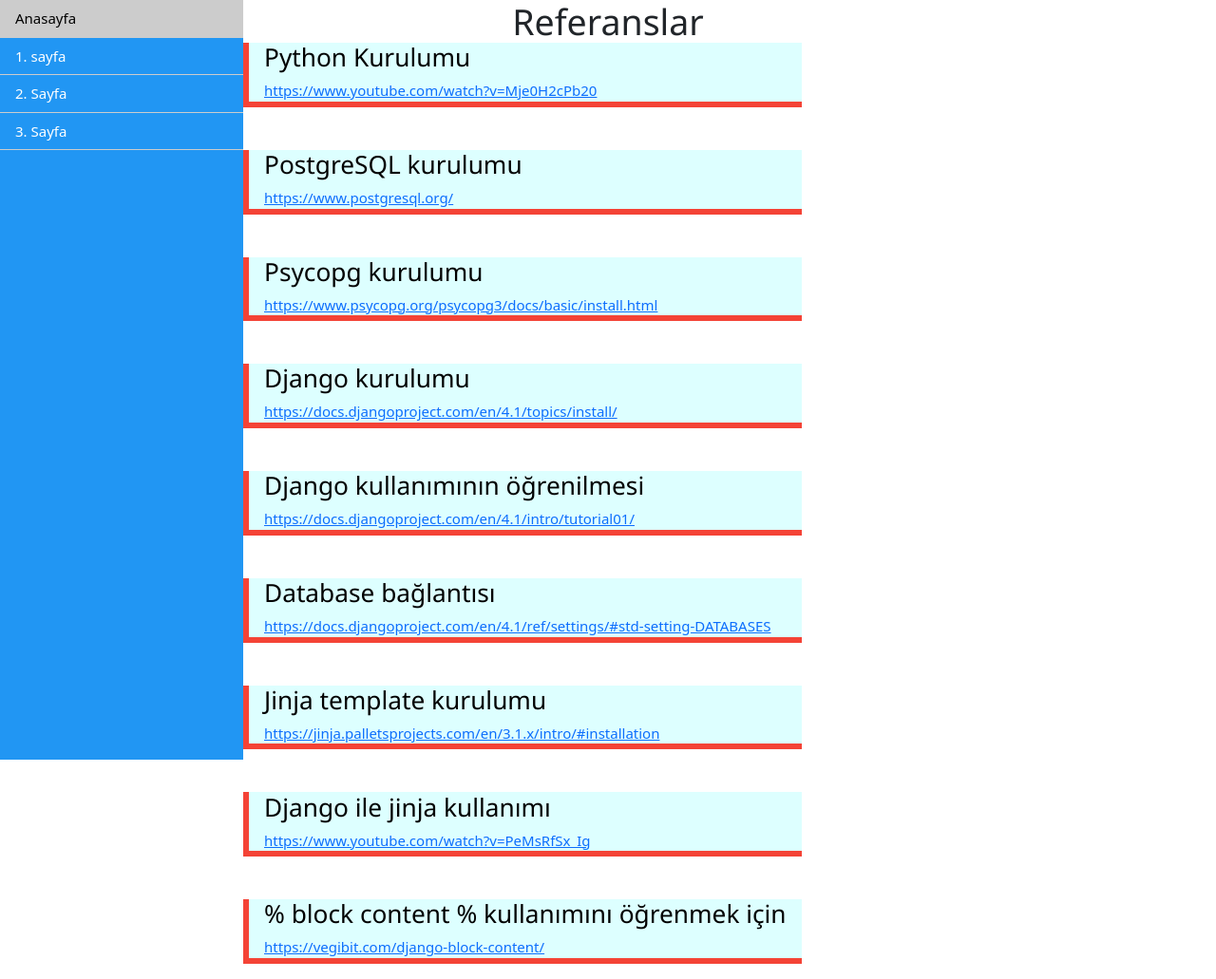
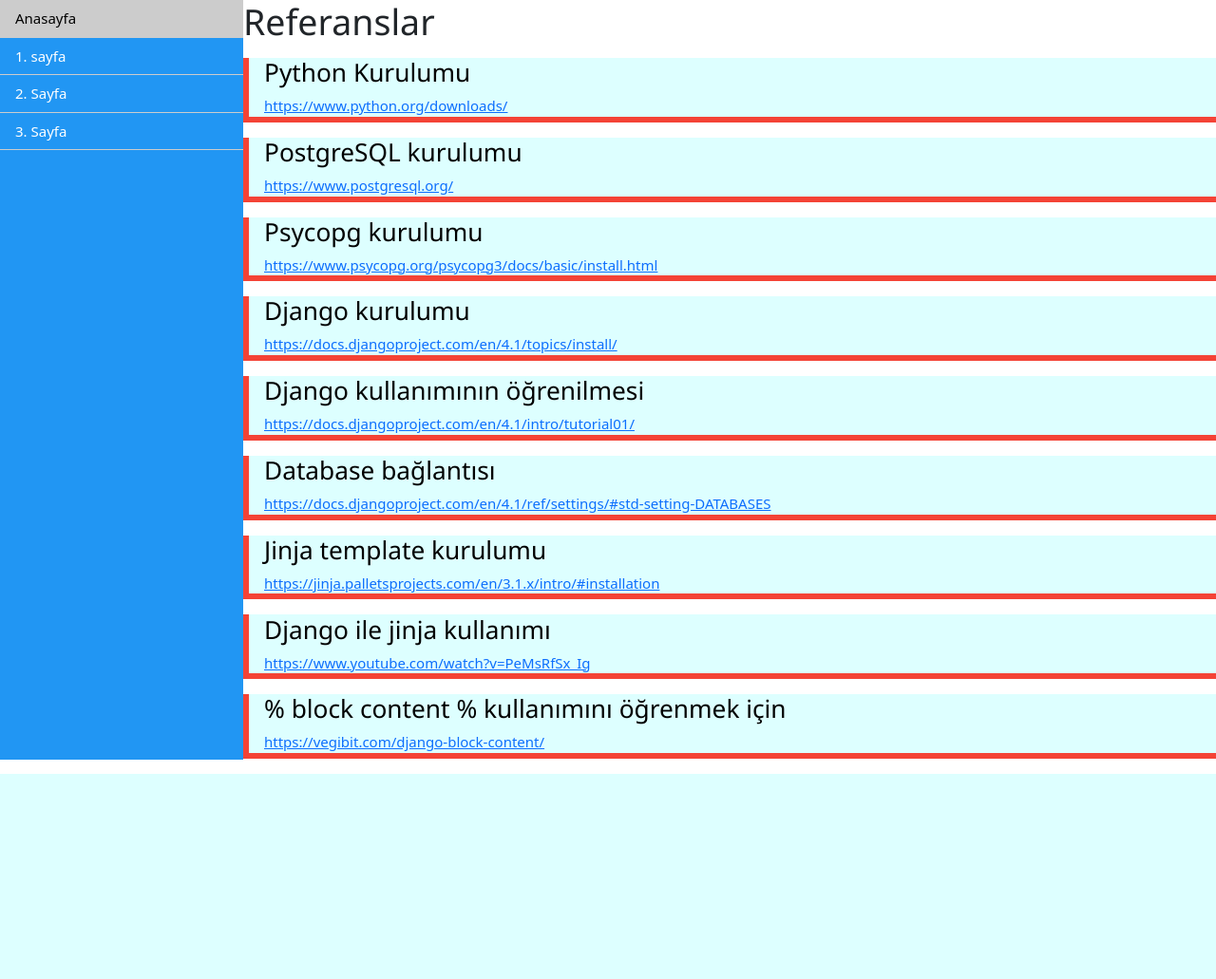
Before and after one commit to EmreKaya0860/basicformwithdjango, a Django app: page /SecondPage/ in a window 1280 px wide. Shown: the whole page at 95% size. After the commit the page ends 815 px from the top, so only its background shows below. Run offline with Django 4.2, Linux system fonts and the light colour scheme; some libraries are stand-ins or nearby versions.

Commit message:
almost done

```diff
--- a/formapp/templates/formapp/SecondPage.html
+++ b/formapp/templates/formapp/SecondPage.html
@@ -1,19 +1,19 @@
 {% extends 'formapp/SideBar.html'%} {% block content %}
 <div>
-  <h1 class="w3-display-topmiddle">Referanslar</h1>
-  <div class="w3-panel w3-pale-blue w3-leftbar w3-bottombar w3-border-red mt-5">
+  <h1>Referanslar</h1>
+  <div class="w3-panel w3-pale-blue w3-leftbar w3-bottombar w3-border-red">
     <h3>Python Kurulumu</h3>
-    <a href="https://www.youtube.com/watch?v=Mje0H2cPb20" target="_blank"
-      >https://www.youtube.com/watch?v=Mje0H2cPb20</a
+    <a href="https://www.python.org/downloads/" target="_blank"
+      >https://www.python.org/downloads/</a
     >
   </div>
-  <div class="w3-panel w3-pale-blue w3-leftbar w3-bottombar w3-border-red mt-5">
+  <div class="w3-panel w3-pale-blue w3-leftbar w3-bottombar w3-border-red">
     <h3>PostgreSQL kurulumu</h3>
     <a href="https://www.postgresql.org/" target="_blank"
       >https://www.postgresql.org/</a
     >
   </div>
-  <div class="w3-panel w3-pale-blue w3-leftbar w3-bottombar w3-border-red mt-5">
+  <div class="w3-panel w3-pale-blue w3-leftbar w3-bottombar w3-border-red">
     <h3>Psycopg kurulumu</h3>
     <a
       href="https://www.psycopg.org/psycopg3/docs/basic/install.html"
@@ -21,7 +21,7 @@
       >https://www.psycopg.org/psycopg3/docs/basic/install.html</a
     >
   </div>
-  <div class="w3-panel w3-pale-blue w3-leftbar w3-bottombar w3-border-red mt-5">
+  <div class="w3-panel w3-pale-blue w3-leftbar w3-bottombar w3-border-red">
     <h3>Django kurulumu</h3>
     <a
       href="https://docs.djangoproject.com/en/4.1/topics/install/"
@@ -29,7 +29,7 @@
       >https://docs.djangoproject.com/en/4.1/topics/install/</a
     >
   </div>
-  <div class="w3-panel w3-pale-blue w3-leftbar w3-bottombar w3-border-red mt-5">
+  <div class="w3-panel w3-pale-blue w3-leftbar w3-bottombar w3-border-red">
     <h3>Django kullanımının öğrenilmesi</h3>
     <a
       href="https://docs.djangoproject.com/en/4.1/intro/tutorial01/"
@@ -37,7 +37,7 @@
       >https://docs.djangoproject.com/en/4.1/intro/tutorial01/</a
     >
   </div>
-  <div class="w3-panel w3-pale-blue w3-leftbar w3-bottombar w3-border-red mt-5">
+  <div class="w3-panel w3-pale-blue w3-leftbar w3-bottombar w3-border-red">
     <h3>Database bağlantısı</h3>
     <a
       href="https://docs.djangoproject.com/en/4.1/ref/settings/#std-setting-DATABASES"
@@ -45,7 +45,7 @@
       >https://docs.djangoproject.com/en/4.1/ref/settings/#std-setting-DATABASES</a
     >
   </div>
-  <div class="w3-panel w3-pale-blue w3-leftbar w3-bottombar w3-border-red mt-5">
+  <div class="w3-panel w3-pale-blue w3-leftbar w3-bottombar w3-border-red">
     <h3>Jinja template kurulumu</h3>
     <a
       href="https://jinja.palletsprojects.com/en/3.1.x/intro/#installation"
@@ -53,13 +53,13 @@
       >https://jinja.palletsprojects.com/en/3.1.x/intro/#installation</a
     >
   </div>
-  <div class="w3-panel w3-pale-blue w3-leftbar w3-bottombar w3-border-red mt-5">
+  <div class="w3-panel w3-pale-blue w3-leftbar w3-bottombar w3-border-red">
     <h3>Django ile jinja kullanımı</h3>
     <a href="https://www.youtube.com/watch?v=PeMsRfSx_Ig" target="_blank"
       >https://www.youtube.com/watch?v=PeMsRfSx_Ig</a
     >
   </div>
-  <div class="w3-panel w3-pale-blue w3-leftbar w3-bottombar w3-border-red mt-5">
+  <div class="w3-panel w3-pale-blue w3-leftbar w3-bottombar w3-border-red">
     <h3>% block content % kullanımını öğrenmek için</h3>
     <a href="https://vegibit.com/django-block-content/" target="_blank"
       >https://vegibit.com/django-block-content/</a
--- a/formapp/templates/formapp/SideBar.html
+++ b/formapp/templates/formapp/SideBar.html
@@ -35,8 +35,6 @@
         >3. Sayfa</a
       >
     </div>
-    <div style="margin-left: 20%; display: flex">
-      {% block content %} {% endblock%}
-    </div>
+    <div style="margin-left: 20%">{% block content %} {% endblock%}</div>
   </body>
 </html>
```
